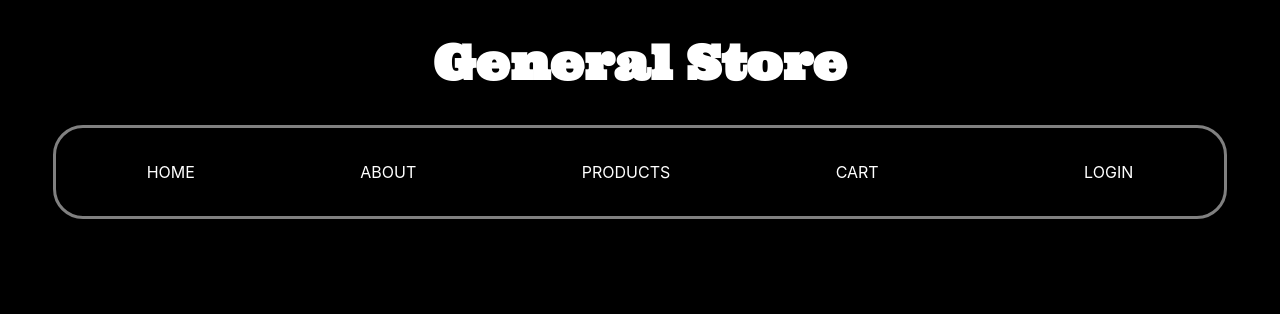
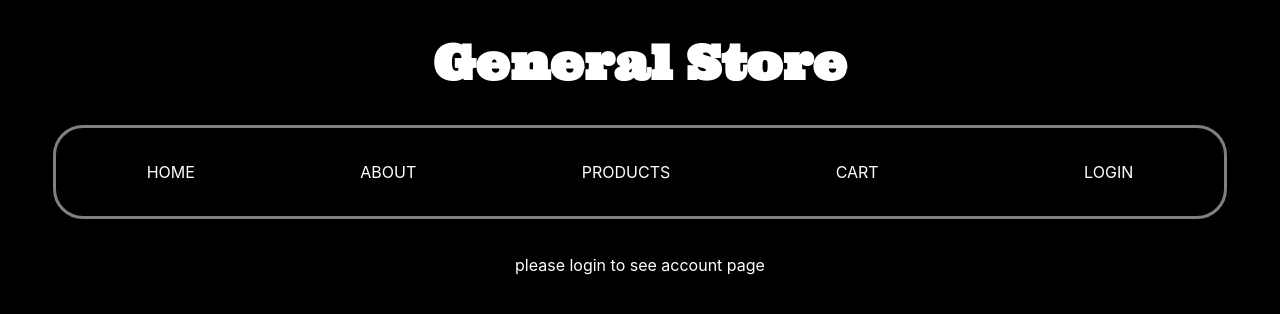
Before and after one commit to troymathis/generalstore-frontend, a React (Create React App) app: page /Account in a window 1280 px wide. Shown: the top 314 px of the page. Built offline with nearby package versions, Linux system fonts and the light colour scheme; no server answers.

Commit message:
displays elements on account page

```diff
--- a/src/components/Main.js
+++ b/src/components/Main.js
@@ -14,18 +14,26 @@ import Account from "../pages/Account";
 
 const Main = (props) => {
   const [product, setProduct] = useState(null);
+  const [user, setUser] = useState(null);
 
-  const URL = "https://project3-be.herokuapp.com/products/";
+  const productsUrl = "https://project3-be.herokuapp.com/products/";
+  const usersUrl = "https://project3-be.herokuapp.com/users/";
 
   const getProduct = async () => {
-    const response = await fetch(URL);
+    const response = await fetch(productsUrl);
     const data = await response.json();
     setProduct(data);
   };
 
+  const getUser = async () => {
+    const response = await fetch(usersUrl);
+    const data = await response.json();
+    setUser(data);
+  };
+
   const updateProduct = async (product, id) => {
     // make put request to create product
-    await fetch(URL + id, {
+    await fetch(productsUrl + id, {
       method: "PUT",
       headers: {
         "Content-Type": "Application/json",
@@ -36,16 +44,35 @@ const Main = (props) => {
     getProduct();
   };
 
+  const updateUser = async (user, id) => {
+    await fetch(usersUrl + id, {
+      method: "PUT",
+      headers: {
+        "Content-Type": "Application/json",
+      },
+      body: JSON.stringify(user),
+    });
+    getUser();
+  };
+
   const deleteProduct = async (id) => {
     // make delete request to create people
-    await fetch(URL + id, {
+    await fetch(productsUrl + id, {
       method: "DELETE",
     });
     // update list of product
     getProduct();
   };
 
+  const deleteUser = async (id) => {
+    await fetch(usersUrl + id, {
+      method: "DELETE",
+    });
+    getUser();
+  };
+
   useEffect(() => {getProduct()}, []);
+  useEffect(() => {getUser()}, []);
 
   return (
     <main>
@@ -87,9 +114,17 @@ const Main = (props) => {
       <Route path="/cart">
         <Cart />
       </Route>
-      <Route>
-        <Account/>
-      </Route>
+      <Route
+        path="/Account"
+        render={(rp)=>(
+          <Account
+            {...rp}
+            user={user}
+            updateUser={updateUser}
+            deleteUser={deleteUser}
+          />
+        )}
+      />
     </main>
   );
 };
--- a/src/components/Nav.js
+++ b/src/components/Nav.js
@@ -9,7 +9,6 @@ const Header = (props) => {
     logout();
     props.history.push('/');
   }
-  console.log(location.pathname);
   return (
       <nav className='nav'>
         <Link to='/'>
--- a/src/pages/Account.js
+++ b/src/pages/Account.js
@@ -1,6 +1,13 @@
 const Account = (props) => {
-
-
+    console.log(props)
+    const generateAcctDisplay = () => {
+        return  <div className="account-info">
+                    <h1>Account</h1>
+                    <h3>Name: {props.user.displayName}</h3>
+                    <h3>Email: {props.user.email}</h3>
+                    <input type="button" value="your cart"/>
+                </div>
+    }
 
     // const getFirebaseToken = async () => {
     //     const token = await props.user.getIdToken();
@@ -16,7 +23,7 @@ const Account = (props) => {
     //             </div>
     // }
 
-    // return props.user ? generateAcctDisplay() : <p>please login to see account page</p>
+    return props.user ? generateAcctDisplay() : <p>please login to see account page</p>
 
 };
 
```
